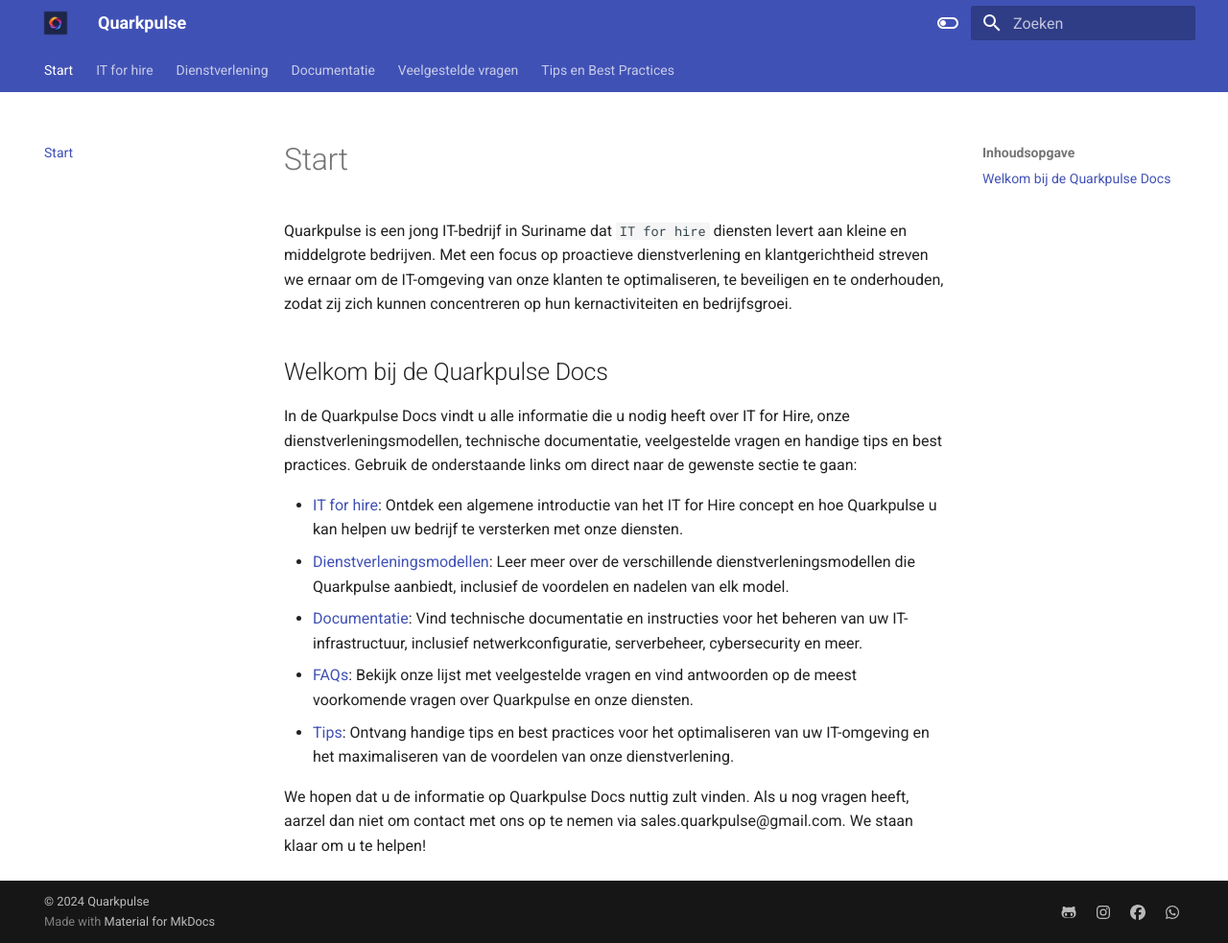
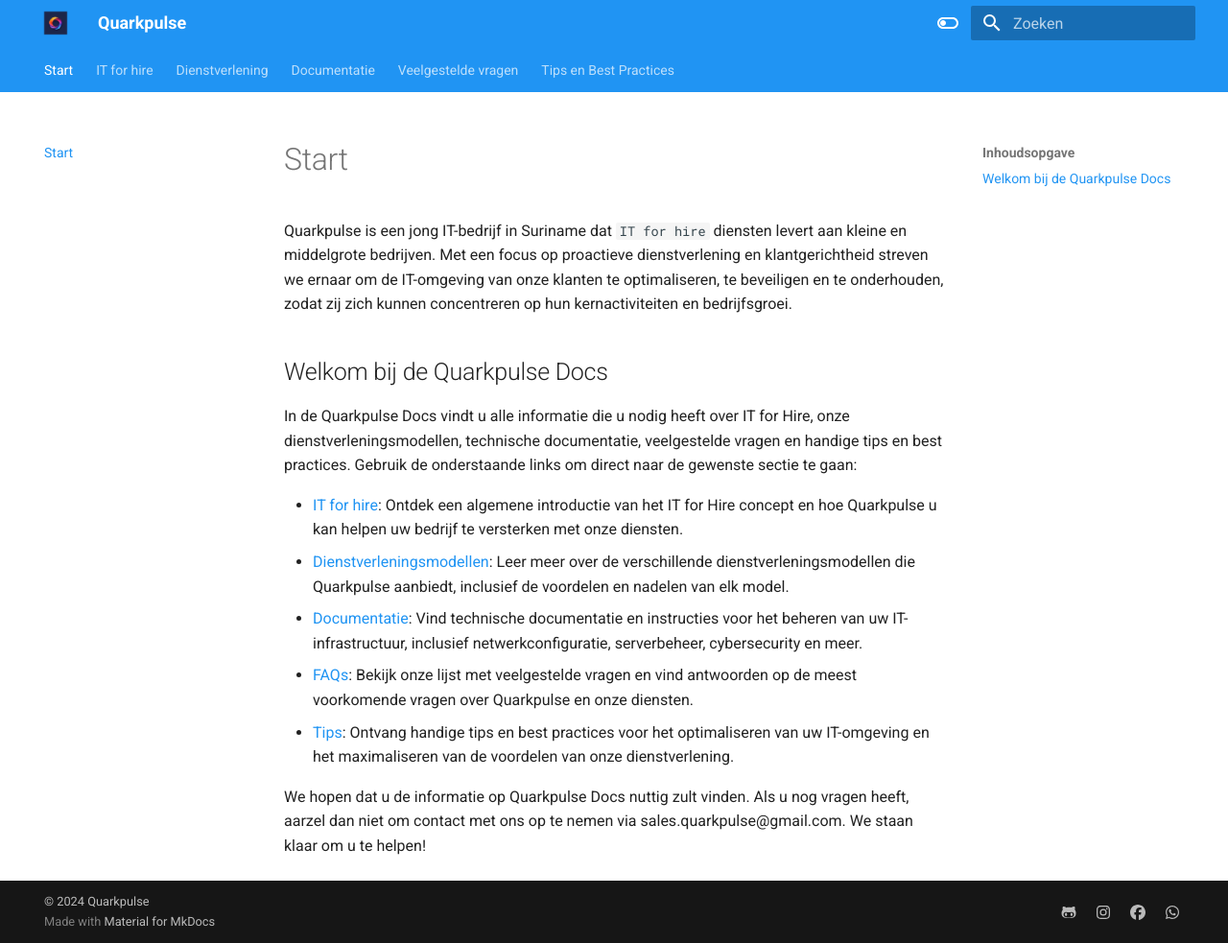
Before and after one commit to Quarkpulse/docs, an MkDocs documentation site: the page built from docs/index.md, in a window 1280 px wide and 983 px high. Shown: the whole window at 96% size. Built offline with MkDocs 1.6.1 and Material for MkDocs 9.7.7, drawn with Linux system fonts in a browser that asks for light colours.

Commit message:
Update mkdocs.yml

```diff
--- a/mkdocs.yml
+++ b/mkdocs.yml
@@ -18,13 +18,13 @@
       toggle:
         icon: material/toggle-switch-off-outline
         name: Schakel naar dark mode
-      primary: indigo
-      accent: pink
+      primary: blue
+      accent: amber
     - scheme: slate
       toggle:
         icon: material/toggle-switch
         name: Schakel naar light mode
-      primary: indigo
+      primary: blue
       accent: orange
 
 nav:
```
